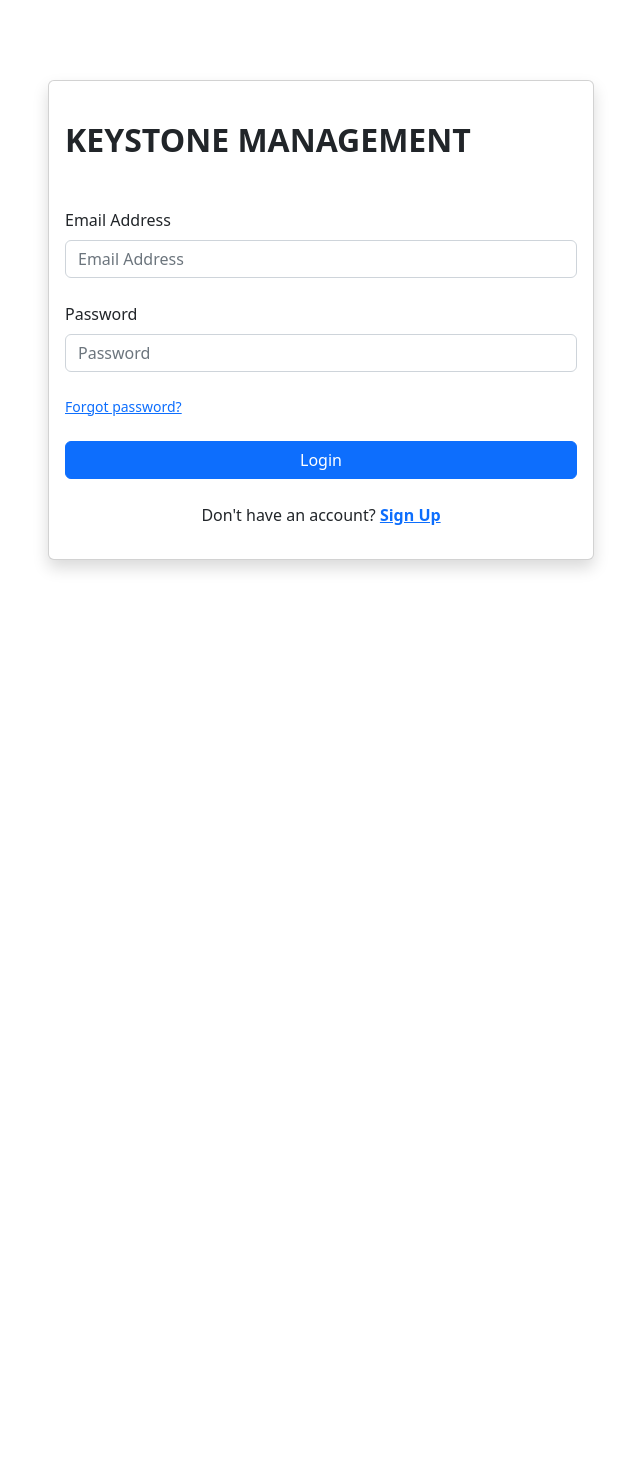
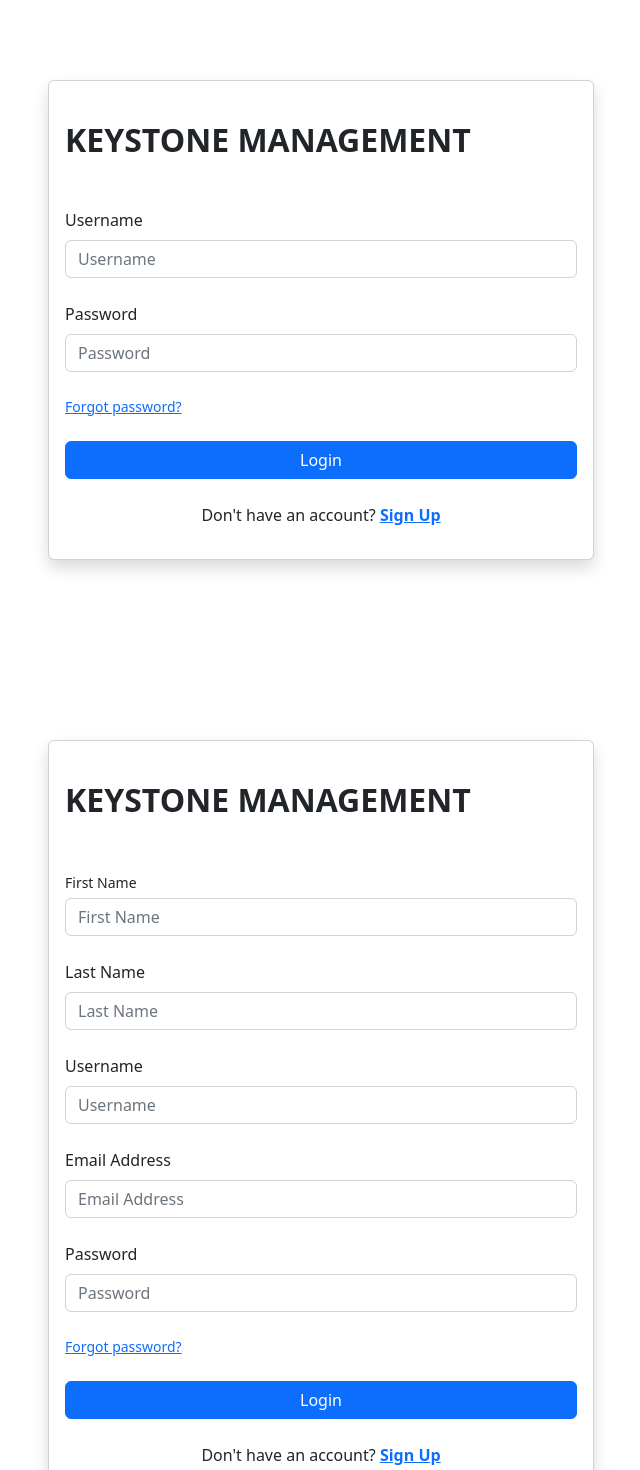
Before and after one commit to jss475/pms, a React (Create React App) app in the folder pms/pms_frontend/: page / in a window 1280 px wide. Shown: the part 80-1550 px from the top of the page, without its empty margins (319-959 px from the left). Before the commit the page ends 800 px from the top, so only its background shows below. Built offline with nearby package versions, Linux system fonts and the light colour scheme.

Commit message:
signup form added

```diff
--- a/pms/pms_frontend/src/App.js
+++ b/pms/pms_frontend/src/App.js
@@ -2,13 +2,18 @@ import React from 'react';
 import { BrowserRouter, Routes, Route } from 'react-router-dom';
 import 'bootstrap/dist/css/bootstrap.min.css'
 import LogIn from './components/LogIn/LogIn';
+import LogInForm from './components/LogIn/LogInForm';
+import SignUpForm from './components/LogIn/SignUpForm';
 
 function App() {
 
   return (
     <BrowserRouter>
       <Routes>
-        <Route path='/' element={<LogIn />} />
+        <Route exact path='/' element={<LogIn />} />
+        <Route exact path='/login' element={<LogInForm />} />
+        <Route exact path='/signup' element={<SignUpForm />} />
+
       </Routes>
     </BrowserRouter>
   );
--- a/pms/pms_frontend/src/components/LogIn/LogIn.js
+++ b/pms/pms_frontend/src/components/LogIn/LogIn.js
@@ -1,56 +1,13 @@
-import React, { useState } from "react"
-import 'bootstrap/dist/css/bootstrap.min.css'
-import { Col, Button, Row, Container, Card, Form } from "react-bootstrap";
+import React from "react"
+import LogInForm from "./LogInForm";
+import SignUpForm from "./SignUpForm";
 
 function LogIn() {
   return (
-    <Container>
-      <Row className="vh-100 d-flex justify-content-center align-items-center">
-        <Col md={8} lg={6} xs={12}>
-          <Card className="shadow">
-            <Card.Body>
-              <div className="mb-3 mt-md-4">
-                <h2 className="fw-bold mb-5 text-uppercase ">Keystone Management</h2>
-                <div className="mb-3">
-
-                  <Form>
-                    <Form.Group className="mb-4" controlId="formBasicEmail">
-                      <Form.Label>Email Address</Form.Label>
-                      <Form.Control type="email" placeholder="Email Address" />
-                    </Form.Group>
-
-                    <Form.Group className="mb-4" controlId="formBasicPassword">
-                      <Form.Label>Password</Form.Label>
-                      <Form.Control type="password" placeholder="Password" />
-                    </Form.Group>
-
-                    <Form.Group className="mb-4" controlId="formBasicCheckbox">
-                      <p className="small">
-                        <a className="text-primary" href="#!">Forgot password?</a>
-                      </p>
-                    </Form.Group>
-                    <div className="d-grid">
-                      <Button variant="primary" type="submit">
-                        Login
-                      </Button>
-                    </div>
-                  </Form>
-
-                  <div className="mt-4">
-                    <p className="mb-0  text-center">
-                      Don't have an account?{" "}
-                      <a href="{''}" className="text-primary fw-bold">
-                        Sign Up
-                      </a>
-                    </p>
-                  </div>
-                </div>
-              </div>
-            </Card.Body>
-          </Card>
-        </Col>
-      </Row>
-    </Container>
+    <>
+    <LogInForm />
+    <SignUpForm />
+    </>
   );
 }
 
--- /dev/null
+++ b/pms/pms_frontend/src/components/LogIn/LogInForm.js
@@ -0,0 +1,58 @@
+import React, { useState } from 'react';
+import 'bootstrap/dist/css/bootstrap.min.css';
+import { Col, Button, Row, Container, Card, Form } from 'react-bootstrap';
+import SignUpForm from './SignUpForm';
+
+function LogInForm() {
+  return (
+    <Container>
+      <Row className="vh-100 d-flex justify-content-center align-items-center">
+        <Col md={8} lg={6} xs={12}>
+          <Card className="shadow">
+            <Card.Body>
+              <div className="mb-3 mt-md-4">
+                <h2 className="fw-bold mb-5 text-uppercase ">Keystone Management</h2>
+                <div className="mb-3">
+
+                  <Form>
+                    <Form.Group className="mb-4" controlId="logInUsername">
+                      <Form.Label>Username</Form.Label>
+                      <Form.Control type="text" placeholder="Username" />
+                    </Form.Group>
+
+                    <Form.Group className="mb-4" controlId="logInPassword">
+                      <Form.Label>Password</Form.Label>
+                      <Form.Control type="password" placeholder="Password" />
+                    </Form.Group>
+
+                    <Form.Group className="mb-4" controlId="forgotPasswordCheckbox">
+                      <p className="small">
+                        <a className="text-primary" href="#!">Forgot password?</a>
+                      </p>
+                    </Form.Group>
+                    <div className="d-grid">
+                      <Button variant="primary" type="submit">
+                        Login
+                      </Button>
+                    </div>
+                  </Form>
+
+                  <div className="mt-4">
+                    <p className="mb-0  text-center">
+                      Don't have an account?{" "}
+                      <a href="{''}" className="text-primary fw-bold">
+                        Sign Up
+                      </a>
+                    </p>
+                  </div>
+                </div>
+              </div>
+            </Card.Body>
+          </Card>
+        </Col>
+      </Row>
+    </Container>
+  );
+}
+
+export default LogInForm;
--- /dev/null
+++ b/pms/pms_frontend/src/components/LogIn/SignUpForm.js
@@ -0,0 +1,72 @@
+import React, { useState } from "react"
+import 'bootstrap/dist/css/bootstrap.min.css'
+import { Col, Button, Row, Container, Card, Form } from "react-bootstrap";
+
+function SignUpForm() {
+  return (
+    <Container>
+      <Row className="vh-100 d-flex justify-content-center align-items-center">
+        <Col md={8} lg={6} xs={12}>
+          <Card className="shadow">
+            <Card.Body>
+              <div className="mb-3 mt-md-4">
+                <h2 className="fw-bold mb-5 text-uppercase ">Keystone Management</h2>
+                <div className="mb-3">
+
+                  <Form>
+                    <Form.Group className="mb-4" controlId="signUpFirstName">
+                        <Form.Label column="sm">First Name</Form.Label>
+                        <Form.Control type="text" placeholder="First Name" />
+                    </Form.Group>
+
+                    <Form.Group className="mb-4" controlId="signUpLastName">
+                      <Form.Label>Last Name</Form.Label>
+                      <Form.Control type="text" placeholder="Last Name" />
+                    </Form.Group>
+
+                    <Form.Group className="mb-4" controlId="signUpUsername">
+                      <Form.Label>Username</Form.Label>
+                      <Form.Control type="text" placeholder="Username" />
+                    </Form.Group>
+
+                    <Form.Group className="mb-4" controlId="signUpEmail">
+                      <Form.Label>Email Address</Form.Label>
+                      <Form.Control type="email" placeholder="Email Address" />
+                    </Form.Group>
+
+                    <Form.Group className="mb-4" controlId="formPassword">
+                      <Form.Label>Password</Form.Label>
+                      <Form.Control type="password" placeholder="Password" />
+                    </Form.Group>
+
+                    <Form.Group className="mb-4" controlId="formBasicCheckbox">
+                      <p className="small">
+                        <a className="text-primary" href="#!">Forgot password?</a>
+                      </p>
+                    </Form.Group>
+                    <div className="d-grid">
+                      <Button variant="primary" type="submit">
+                        Login
+                      </Button>
+                    </div>
+                  </Form>
+
+                  <div className="mt-4">
+                    <p className="mb-0  text-center">
+                      Don't have an account?{" "}
+                      <a href="{''}" className="text-primary fw-bold">
+                        Sign Up
+                      </a>
+                    </p>
+                  </div>
+                </div>
+              </div>
+            </Card.Body>
+          </Card>
+        </Col>
+      </Row>
+    </Container>
+  );
+}
+
+export default SignUpForm;
```
